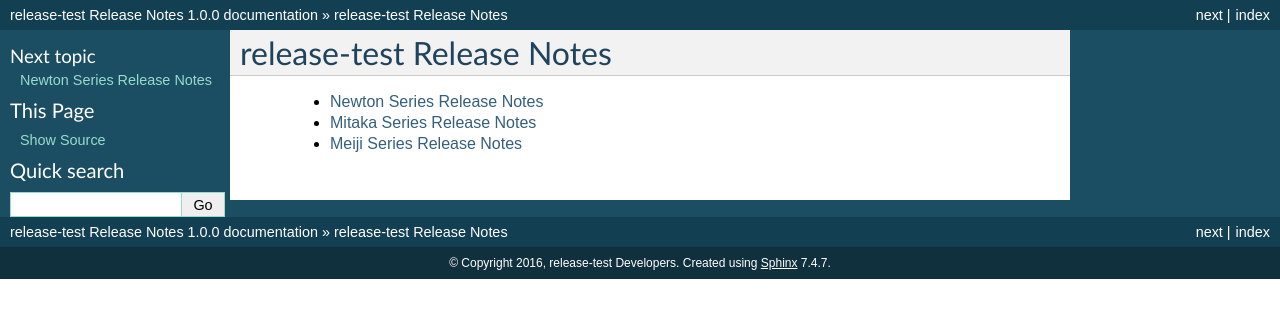
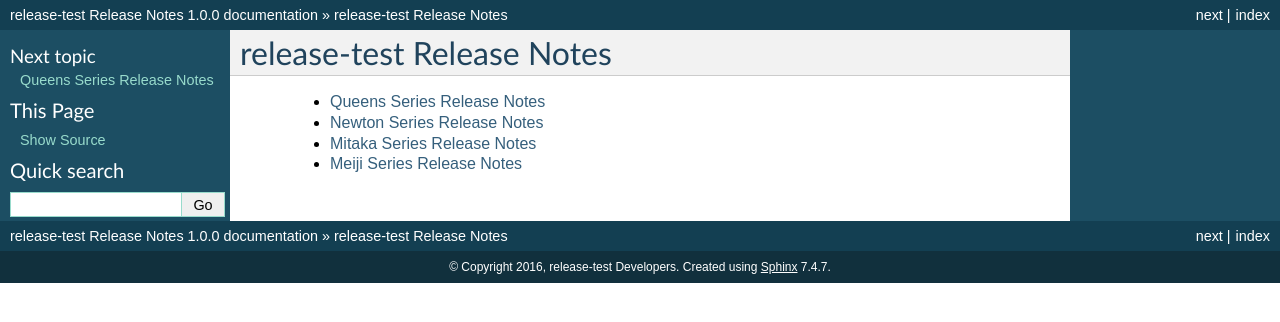
Before and after one commit to openstack/release-test, a Sphinx documentation site: the page built from releasenotes/source/index.rst, in a window 1280 px wide. Shown: the top 322 px of the page. Built offline with Sphinx 7.4.7, drawn with Linux system fonts in a browser that asks for light colours; pages that are not in the unit, such as notebooks, are missing from menus.

Commit message:
Update reno for stable/queens
Change-Id: I8a0ca0087013d9391e9c1b00e70dd5388bd25ea0

```diff
--- a/releasenotes/source/index.rst
+++ b/releasenotes/source/index.rst
@@ -6,6 +6,7 @@
     :maxdepth: 1
 
     unreleased
+    queens
     newton
     mitaka
     meiji
--- /dev/null
+++ b/releasenotes/source/queens.rst
@@ -0,0 +1,6 @@
+===================================
+ Queens Series Release Notes
+===================================
+
+.. release-notes::
+   :branch: stable/queens
```
